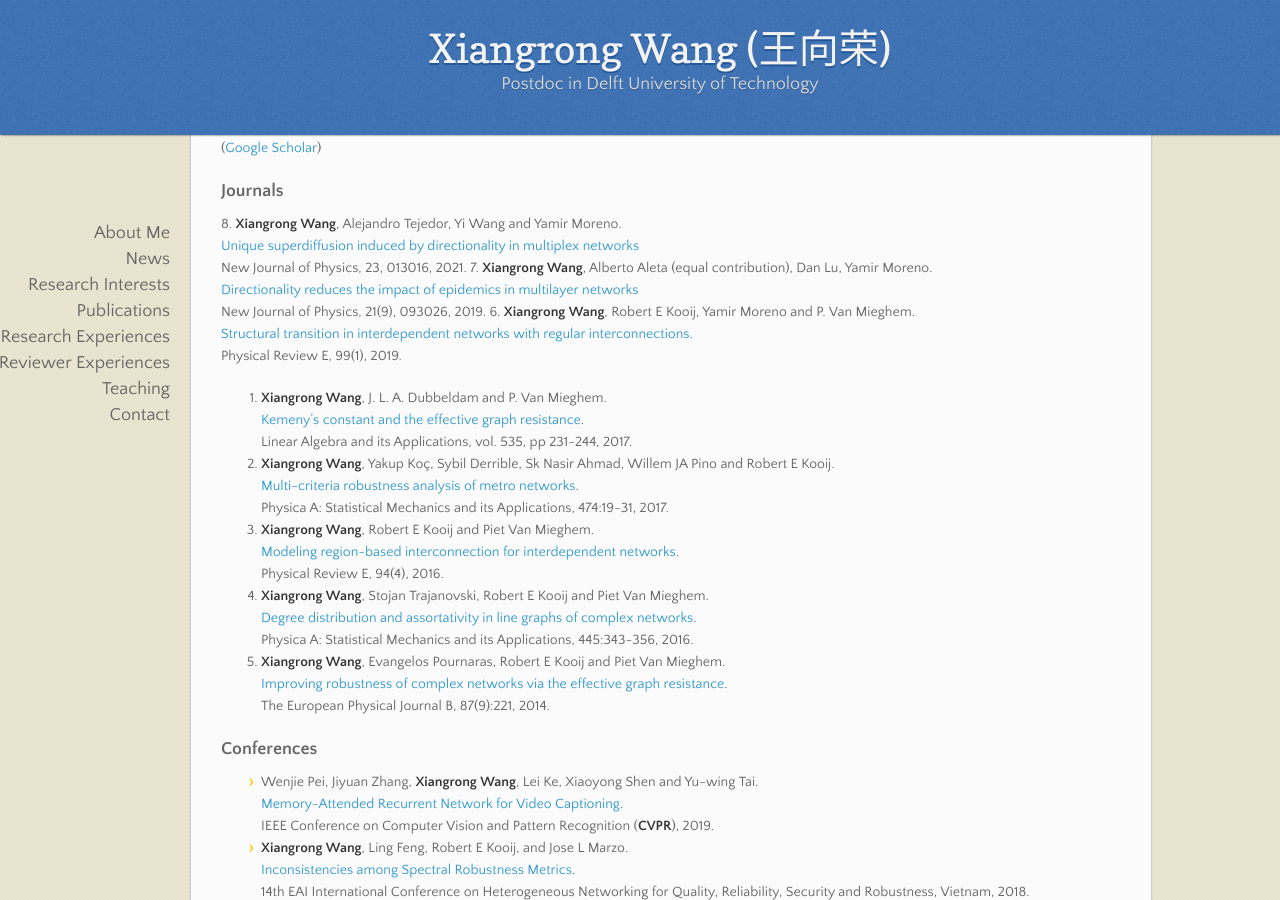
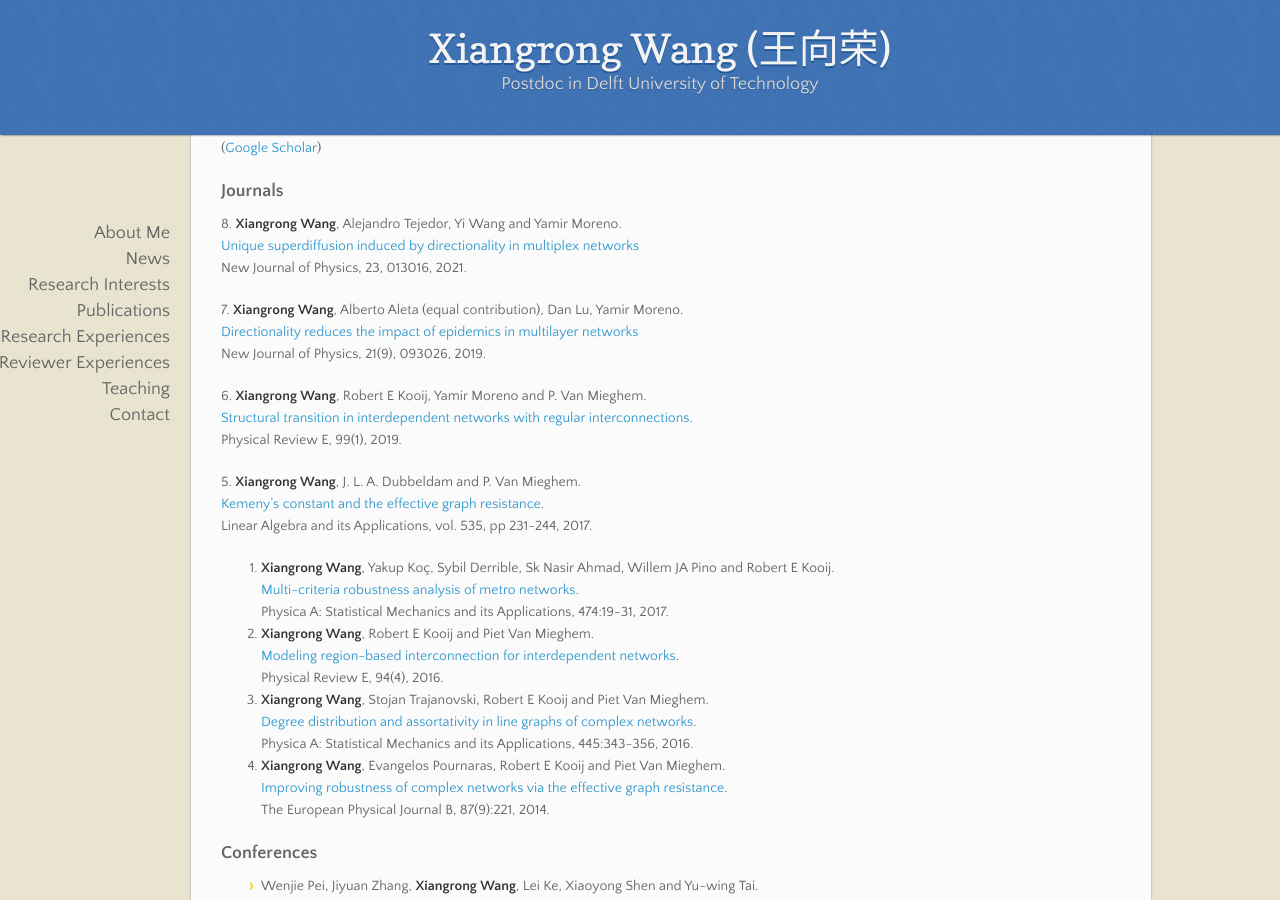
Before and after one commit to xiangrongwang/xiangrongwang.github.io, a Jekyll site: the page built from index.md, in a window 1280 px wide and 900 px high, scrolled down 891 px. Built offline with Jekyll 4.4.1, drawn with Linux system fonts in a browser that asks for light colours; nearby versions of some CDN libraries; our own code applies the rules of GitHub Pages for plain Markdown files.

Commit message:
Update index.md

```diff
--- a/index.md
+++ b/index.md
@@ -32,13 +32,16 @@ Her PhD topic focused on the robustness of complex networks,  from both theoreti
 8\. __Xiangrong Wang__, Alejandro Tejedor, Yi Wang and Yamir Moreno.
 [Unique superdiffusion induced by directionality in multiplex networks](https://iopscience.iop.org/article/10.1088/1367-2630/abdb71/meta)
 New Journal of Physics, 23, 013016, 2021.
+
 7\. __Xiangrong Wang__,  Alberto Aleta (equal contribution), Dan Lu, Yamir Moreno.
 [Directionality reduces the impact of epidemics in multilayer networks](https://iopscience.iop.org/article/10.1088/1367-2630/ab3dd0)
 New Journal of Physics, 21(9), 093026, 2019.
+
 6\. __Xiangrong Wang__,  Robert E Kooij, Yamir Moreno and P. Van Mieghem.
 [Structural transition in interdependent networks with regular interconnections](https://www.nas.ewi.tudelft.nl/people/Piet/papers/PhysRevE2019_interdepenent_nets_regular_interconnections.pdf).
 Physical Review E, 99(1), 2019.
-5. __Xiangrong Wang__,  J. L. A. Dubbeldam and P. Van Mieghem.
+
+5\. __Xiangrong Wang__,  J. L. A. Dubbeldam and P. Van Mieghem.
 [Kemeny’s constant and the effective graph resistance](https://www.nas.ewi.tudelft.nl/people/Piet/papers/LAA2017_Kemeny_constant_pseudoinverse_Laplacian.pdf).
 Linear Algebra and its Applications, vol. 535, pp 231-244, 2017.
 4. __Xiangrong Wang__, Yakup Koç, Sybil Derrible, Sk Nasir Ahmad, Willem JA Pino and Robert E Kooij.
```
